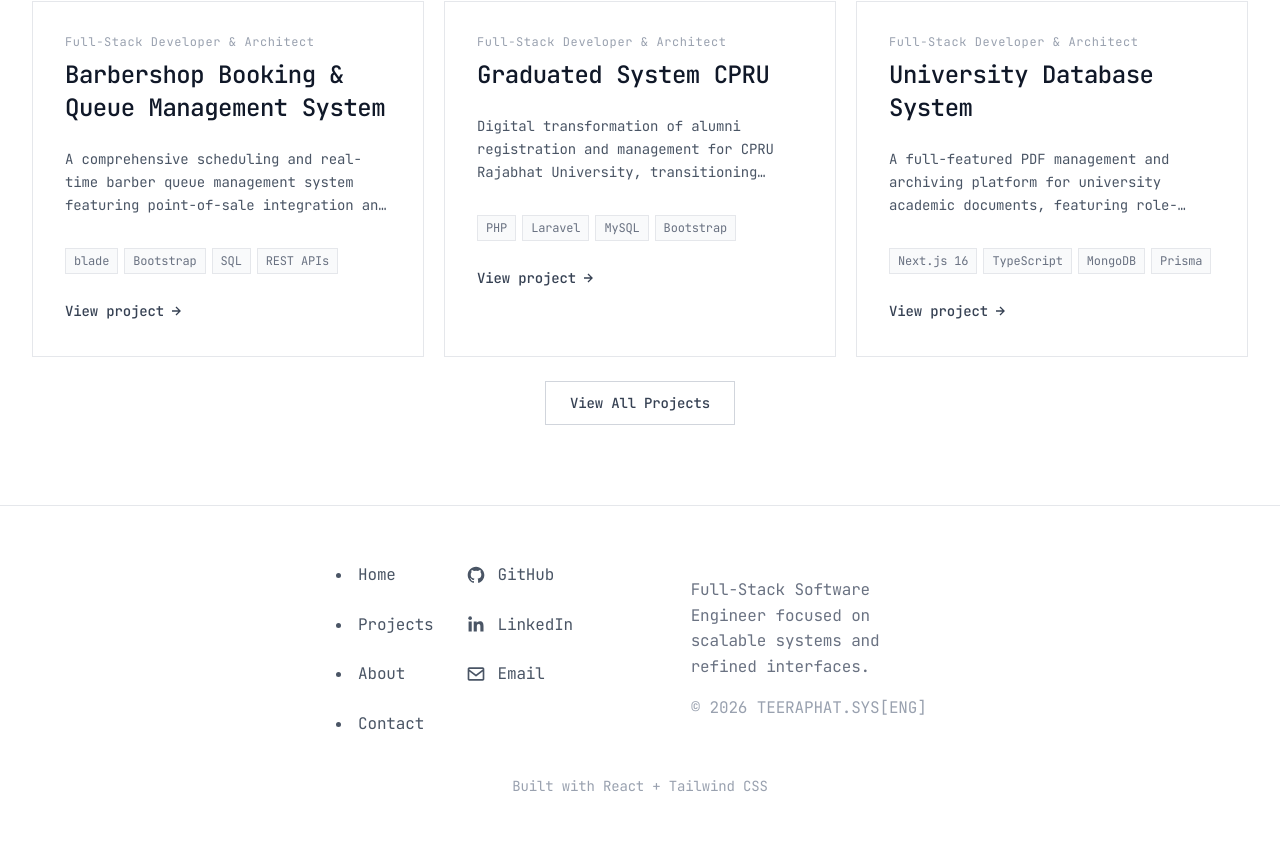
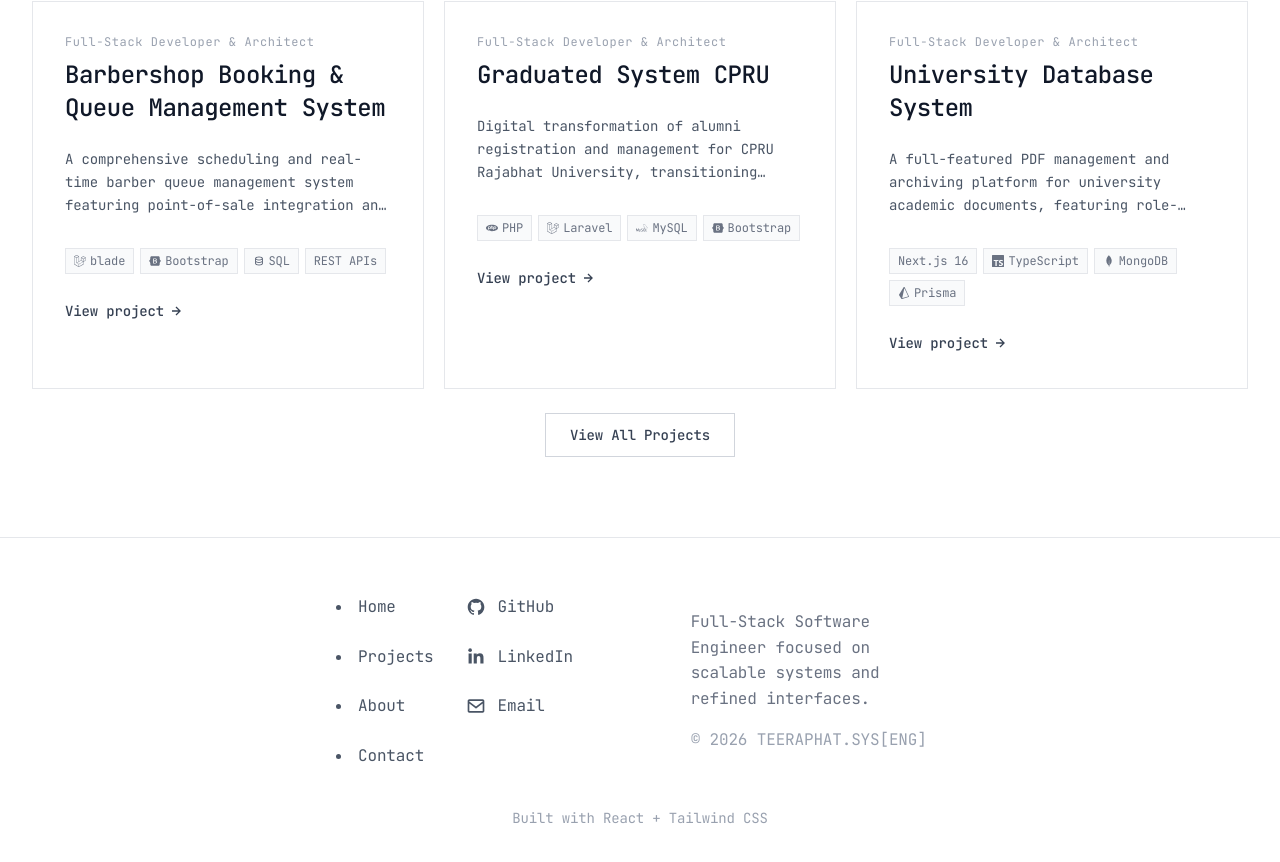
Before and after one commit to Teeraphat2104/portfolio_Teeraphat, a React (Vite) app: page / in a window 1280 px wide. Shown: the part 2139-3001 px from the top of the page. Built offline with nearby package versions, Linux system fonts and the light colour scheme.

Commit message:
feat: add tech brand icons to BlogSection project cards

```diff
--- a/src/components/BlogSection.tsx
+++ b/src/components/BlogSection.tsx
@@ -2,6 +2,7 @@ import { BiRightArrowAlt } from 'react-icons/bi'
 import { useNavigate } from 'react-router-dom'
 import { Container } from './Container'
 import { getAllProjectMetas } from '../lib/projects'
+import { getTechIcon } from '../lib/techIcons'
 
 export const BlogSection: React.FC = () => {
   const navigate = useNavigate()
@@ -36,14 +37,18 @@ export const BlogSection: React.FC = () => {
                   {project.description}
                 </p>
                 <div className="flex flex-wrap gap-1.5 mb-6">
-                  {project.technologies.slice(0, 4).map((tech) => (
-                    <span
-                      key={tech}
-                      className="text-xs px-2 py-1 bg-gray-50 border border-gray-200 text-gray-500"
-                    >
-                      {tech}
-                    </span>
-                  ))}
+                  {project.technologies.slice(0, 4).map((tech) => {
+                    const Icon = getTechIcon(tech)
+                    return (
+                      <span
+                        key={tech}
+                        className="inline-flex items-center gap-1 text-xs px-2 py-1 bg-gray-50 border border-gray-200 text-gray-500"
+                      >
+                        {Icon && <Icon className="w-3 h-3" />}
+                        {tech}
+                      </span>
+                    )
+                  })}
                 </div>
                 <span className="inline-flex items-center gap-1 text-gray-700 text-sm font-medium">
                   View project
```
